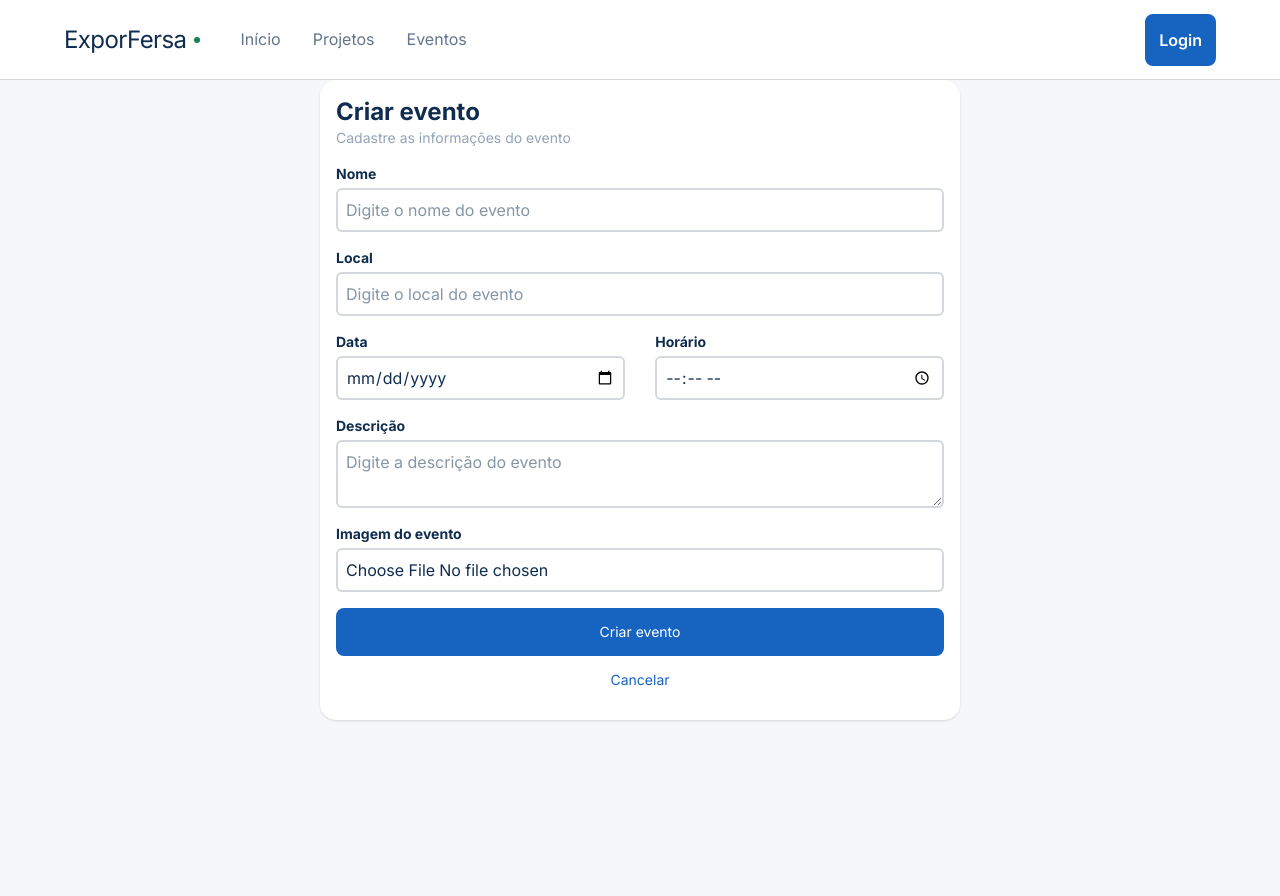
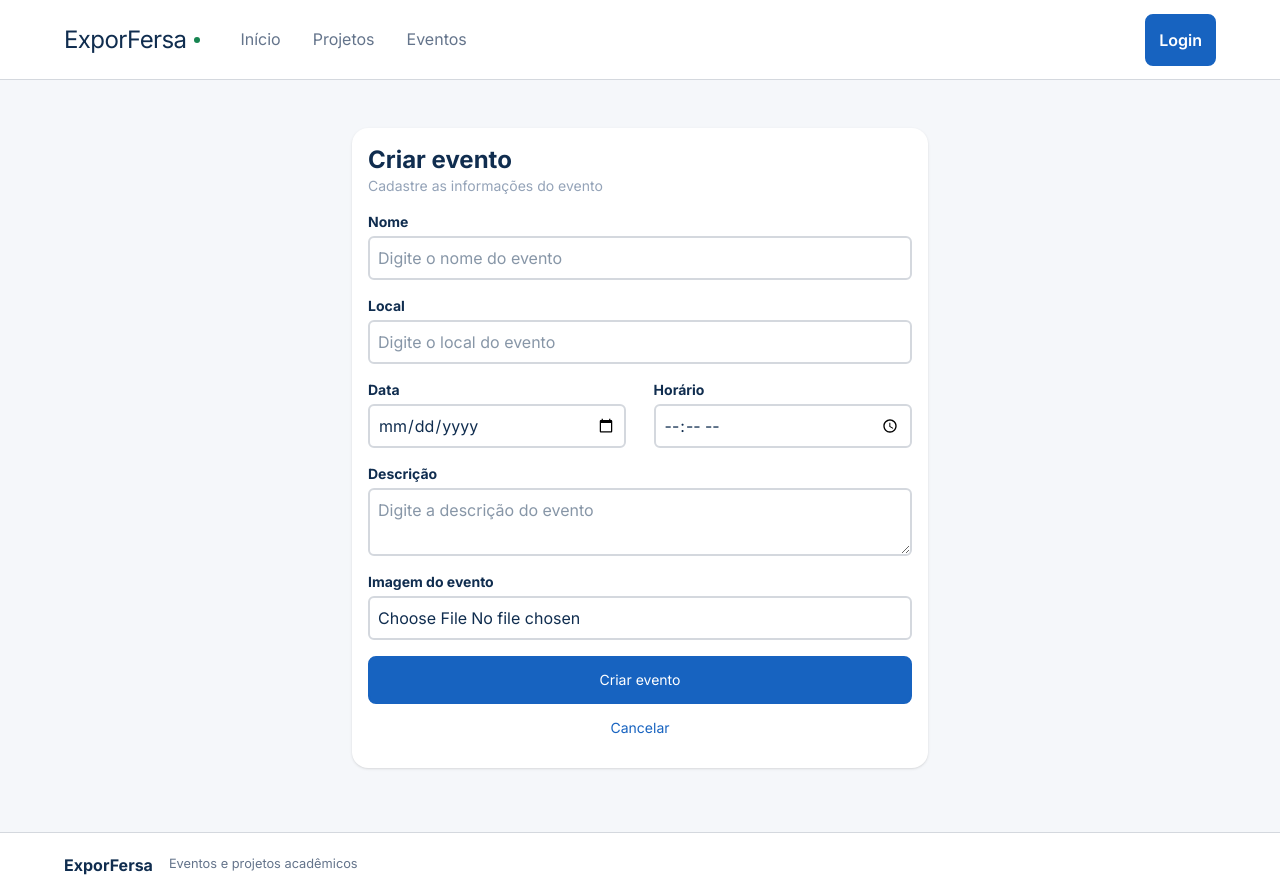
Before and after one commit to RickM19/Exporfersa-frontend, a React (Vite) app: page /admin/eventos/criar in a window 1280 px wide. Before the commit the page ends 800 px from the top, so only its background shows below. Built offline with nearby package versions, Linux system fonts and the light colour scheme.

Commit message:
feat: create footer element and fix styles

```diff
--- a/index.html
+++ b/index.html
@@ -4,7 +4,7 @@
     <meta charset="UTF-8" />
     <link rel="icon" type="image/svg+xml" href="/favicon.svg" />
     <meta name="viewport" content="width=device-width, initial-scale=1.0" />
-    <title>exporfersa-frontend</title>
+    <title>ExporFersa</title>
   </head>
   <body>
     <div id="root"></div>
--- a/src/components/Content.jsx
+++ b/src/components/Content.jsx
@@ -1,13 +1,15 @@
 import { Outlet } from "react-router-dom";
 import { Navbar } from "./Navbar";
+import { Footer } from "./Footer";
 
 const Content = () => {
   return (
-    <div className="min-h-screen">
+    <div className="min-h-screen flex flex-col">
       <Navbar />
-      <main className="pt-20 h-full">
+      <main className="flex-1 pt-32 pb-16 px-16 h-full">
         <Outlet />
       </main>
+      <Footer />
     </div>
   );
 };
--- /dev/null
+++ b/src/components/Footer.jsx
@@ -0,0 +1,15 @@
+const Footer = () => {
+  return (
+    <footer className="h-16 shrink-0 px-16 bottom-0 left-0 flex items-center bg-surface border-t border-border">
+      <div className="flex items-center gap-4">
+        <strong className="text-text-primary leading-none">ExporFersa</strong>
+
+        <small className="text-text-secondary leading-none">
+          Eventos e projetos acadêmicos
+        </small>
+      </div>
+    </footer>
+  );
+};
+
+export { Footer };
--- a/src/components/UI/Card.jsx
+++ b/src/components/UI/Card.jsx
@@ -1,14 +1,20 @@
-const Card = ({children, width, height}) => {
-    return (
-        <div
-            style={{
-                width: width || "max-content",
-                height: height || "max-content"
-            }}
-            className={"bg-white rounded-xl p-4 shadow"}>
-            {children}
-        </div>
-    );
+import { cn } from "../../lib/cn";
+
+const Card = ({
+  children,
+  className,
+  width = "w-max",
+  height = "h-max",
+  ...props
+}) => {
+  return (
+    <div
+      className={cn("bg-white rounded-xl p-4 shadow", width, height, className)}
+      {...props}
+    >
+      {children}
+    </div>
+  );
 };
 
 export default Card;
--- a/src/pages/Home.jsx
+++ b/src/pages/Home.jsx
@@ -8,8 +8,8 @@ import { NavLink } from "react-router-dom";
 const Home = ({ projects, events }) => {
   return (
     <>
-      <div className="p-5">
-        <Card>
+      <div>
+        <Card width="w-full">
           <span className="text-secondary text-xs uppercase">Exporfersa</span>
           <h1 className="text-2xl font-bold my-2">
             Explore eventos e projetos
--- a/src/pages/events/CreateEvent.jsx
+++ b/src/pages/events/CreateEvent.jsx
@@ -4,18 +4,38 @@ import Input from "../../components/UI/Input";
 
 const CreateEvent = () => {
   return (
-        <main className="flex justify-center items-center h-full">
-            <Form width="50%" title="Criar evento" description="Cadastre as informações do evento" action="Criar evento">
-                <Input label="Nome" name="eventName" placeholder="Digite o nome do evento" type="text" />
-                <Input label="Local" name="placeName" placeholder="Digite o local do evento" type="text" />
+    <div className="flex justify-center items-center h-full w-full">
+      <Form
+        width="w-1/2"
+        title="Criar evento"
+        description="Cadastre as informações do evento"
+        action="Criar evento"
+      >
+        <Input
+          label="Nome"
+          name="eventName"
+          placeholder="Digite o nome do evento"
+          type="text"
+        />
+        <Input
+          label="Local"
+          name="placeName"
+          placeholder="Digite o local do evento"
+          type="text"
+        />
         <div className="flex gap-[5%]">
           <Input label="Data" name="dateName" type="date" />
           <Input label="Horário" name="timeName" type="time" />
         </div>
-                <Input label="Descrição" name="descriptionName" placeholder="Digite a descrição do evento" type="textarea" />
+        <Input
+          label="Descrição"
+          name="descriptionName"
+          placeholder="Digite a descrição do evento"
+          type="textarea"
+        />
         <Input label="Imagem do evento" name="imageName" type="file" />
       </Form>
-        </main>
+    </div>
   );
 };
 
```
Lines whose indentation alone changed are shown as unchanged.
